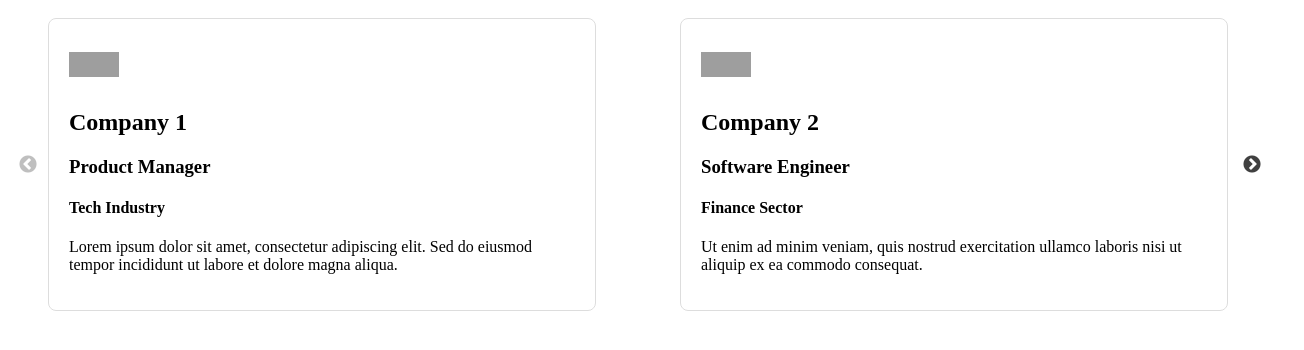
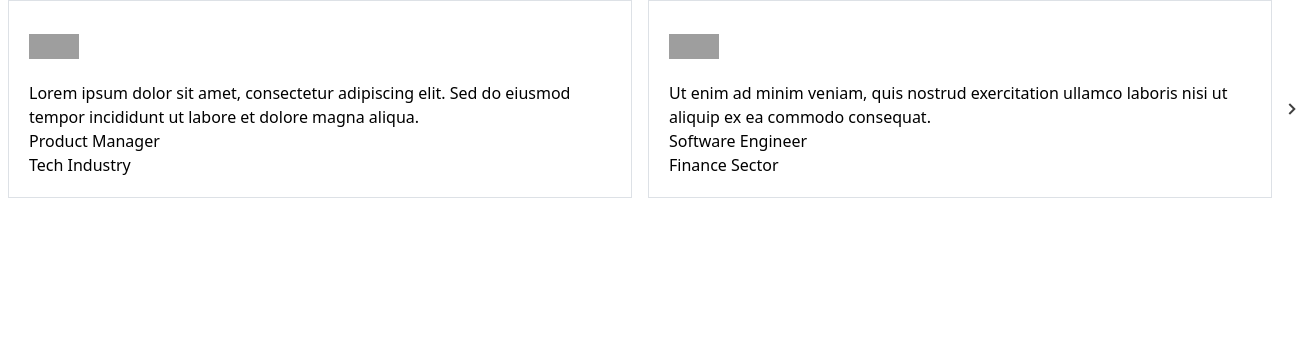
Before and after one commit to vijaykumar8020/TJC-NextJS, a Next.js app: page /TwoGridCarouselPage in a window 1280 px wide. Shown: the top 350 px of the page, 1304 px wide, since content can reach past the window. Built offline with nearby package versions, Linux system fonts and the light colour scheme; grey boxes are pictures that could not be loaded.

Commit message:
TwoCardGrid

```diff
--- a/package.json
+++ b/package.json
@@ -10,6 +10,8 @@
   },
   "dependencies": {
     "@heroicons/react": "^2.1.5",
+    "class-variance-authority": "^0.7.0",
+    "cva": "^1.0.0-beta.1",
     "next": "14.2.13",
     "react": "^18",
     "react-dom": "^18",
--- /dev/null
+++ b/src/pages/TwoCardGrid.tsx
@@ -0,0 +1,29 @@
+import React from 'react';
+import { Button } from './Button';
+
+interface ExpertGuidanceProps {
+  imageSrc: string;
+  title: string;
+  description: string;
+  buttonText: string;
+}
+
+export const ExpertGuidance: React.FC<ExpertGuidanceProps> = ({
+  imageSrc,
+  title,
+  description,
+  buttonText
+}) => {
+  return (
+    <article className="flex flex-col px-4 max-w-[468px] text-zinc-800">
+      <img loading="lazy" src={imageSrc} alt="" className="object-contain self-center w-24 aspect-square" />
+      <h2 className="mt-4 text-2xl font-bold leading-7 text-center">
+        {title}
+      </h2>
+      <p className="mt-4 text-lg leading-6 text-center">
+        {description}
+      </p>
+      <Button text={buttonText} />
+    </article>
+  );
+}
--- a/src/pages/TwoGridCarouselPage.tsx
+++ b/src/pages/TwoGridCarouselPage.tsx
@@ -1,6 +1,7 @@
 import React from "react";
 import dynamic from "next/dynamic";
 import Image from "next/image";
+import "../styles/globals.css";
 
 import "slick-carousel/slick/slick.css";
 import "slick-carousel/slick/slick-theme.css";
@@ -13,7 +14,7 @@ function TwoColumnCarousel() {
     infinite: false,
     speed: 500,
     slidesToShow: 2,
-    slidesToScroll: 2,
+    slidesToScroll: 1,
     initialSlide: 0,
     accessibility: true,
     adaptiveHeight: true,
@@ -76,29 +77,37 @@ function TwoColumnCarousel() {
   ];
 
   return (
-    <div className="slider-container">
+    <div className="container mx-auto">
       <style jsx global>{`
         .slick-prev,
         .slick-next {
           z-index: 1;
         }
         .slick-prev {
-          left: 10px;
+          left: -20px;
+          transform: rotate(135deg);
+         -webkit-transform: rotate(135deg);
         }
         .slick-next {
-          right: 10px;
+          right: -20px;
+          transform: rotate(-45deg);
+          -webkit-transform: rotate(-45deg);
         }
         .slick-prev:before,
         .slick-next:before {
-          color: black;
+          content: "";
+          color: #21272A;
+          border: solid black;
+          border-width: 0 2px 2px 0;
+          display: inline-block;
+          padding: 3px;
+        }
+        .company-card-wrapper {
+          padding:0 8px;
         }
         .company-card {
           padding: 20px;
-          margin: 10px;
-          border: 1px solid #ddd;
-          border-radius: 8px;
-          max-width: 80%;
-          margin-left: 40px;
+          border: 1px solid #DDE1E6;
         }
         .company-logo {
           width: 50px;
@@ -107,9 +116,11 @@ function TwoColumnCarousel() {
           margin-bottom: 10px;
         }
       `}</style>
+      <section className="crad-grid-carousel">
       <Slider {...settings}>
-        {companies.map((company, index) => (
-          <div key={index} className="company-card">
+        {companies.map((company) => (
+           <div key={company.name} className="company-card-wrapper">
+          <div key={company.name} className="company-card">
             <Image
               src={company.logo}
               alt={`${company.name} logo`}
@@ -117,13 +128,14 @@ function TwoColumnCarousel() {
               height={100}
               className="company-logo"
             />
-            <h2>{company.name}</h2>
-            <h3>{company.title}</h3>
+            <p>{company.description}</p>
+            <h2>{company.title}</h2>
             <h4>{company.subtitle}</h4>
-            <p>{company.description}</p>
+          </div>
           </div>
         ))}
       </Slider>
+      </section>
     </div>
   );
 }
--- a/src/styles/globals.css
+++ b/src/styles/globals.css
@@ -5,3 +5,12 @@
 iframe {
     height: 500px !important;
 }
+
+body{
+    margin: 0;
+    padding: 0;
+}
+
+*{
+    box-sizing: border-box;
+}
```
Also changed, not shown: 1 other file (tests, documents, lock files or other folders).
